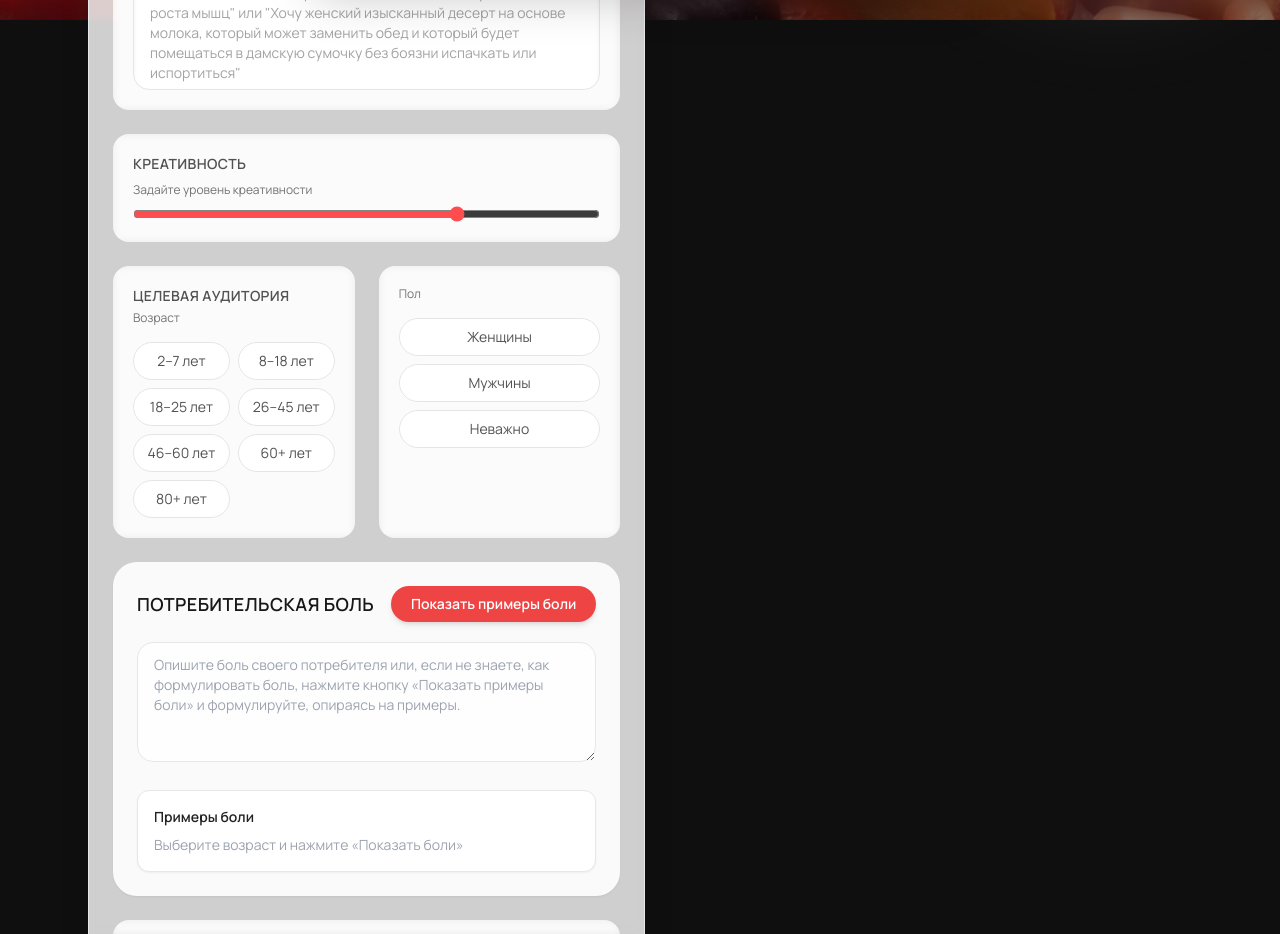
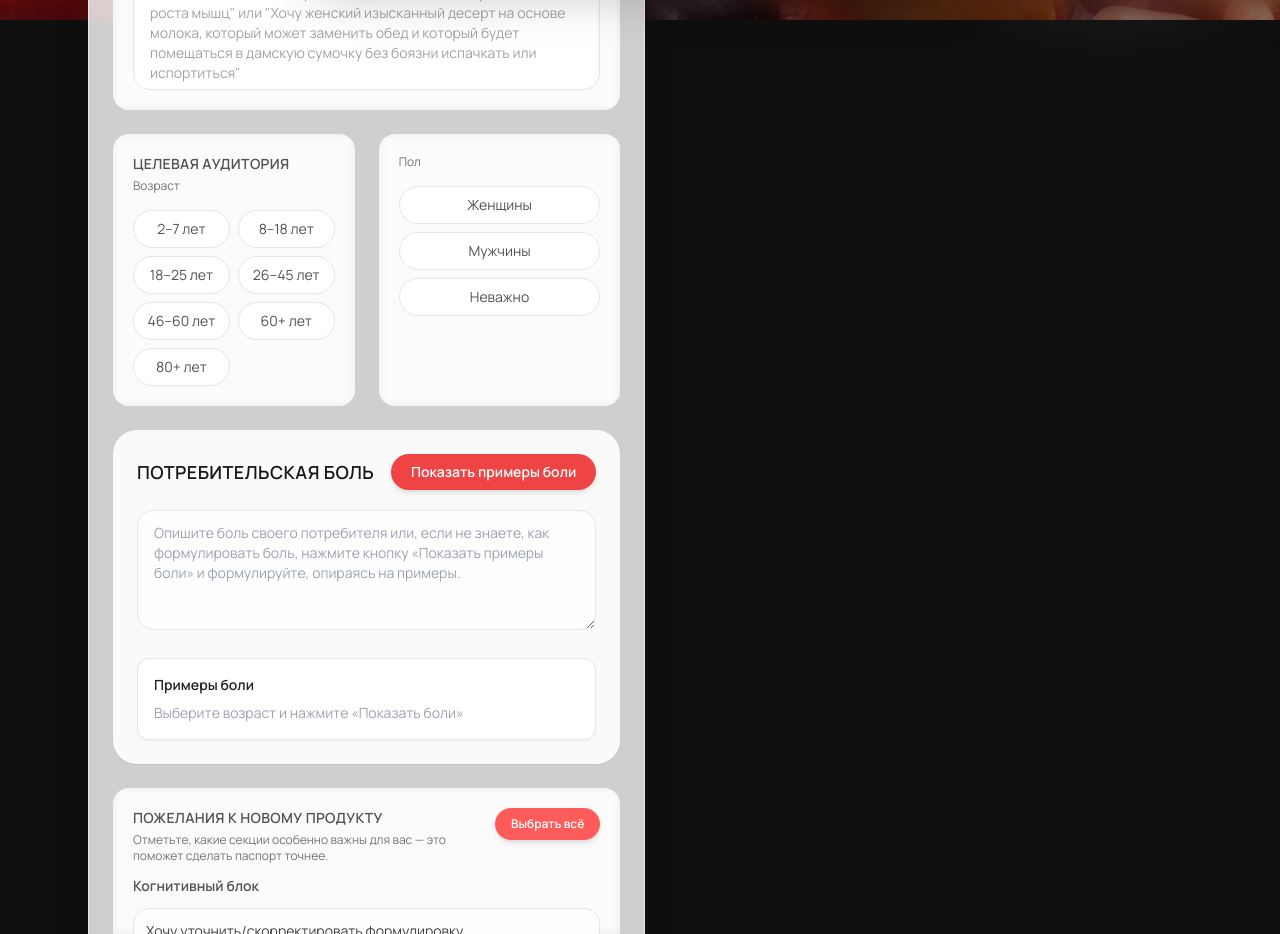
Before and after one commit to nmlugo1996-boop/qwen, a Next.js app: page / in a window 1280 px wide. Shown: the part 780-1714 px from the top of the page. Built offline with nearby package versions, Linux system fonts and the light colour scheme.

Commit message:
Remove creativity slider from generator form

```diff
--- a/components/GeneratorForm.tsx
+++ b/components/GeneratorForm.tsx
@@ -179,7 +179,6 @@ type FormState = {
   name: string;
   comment: string;
   uniqueness: string;
-  temperature: number;
   pain: string;
   audience: AudienceSets;
   diagnostics: Record<string, DiagnosticAnswer>;
@@ -188,7 +187,6 @@ type FormState = {
 type DraftData = {
   header?: DraftHeader;
   comment?: string;
-  temperature?: number;
   diagnostics?: Record<string, DiagnosticAnswer>;
   [key: string]: unknown;
 };
@@ -235,7 +233,6 @@ const createInitialForm = (): FormState => ({
   name: "",
   comment: "",
   uniqueness: "",
-  temperature: 0.7,
   pain: "",
   audience: {
     age: new Set<string>(),
@@ -304,19 +301,15 @@ export default function GeneratorForm({
     const category = header?.category ?? "";
     const preparedCategory = category;
     const audience = parseAudience(header.audience);
-    const rawUniqueness = initialDraft?.uniqueness;
+    const rawUniqueness = (initialDraft as any)?.uniqueness;
     const uniqueness =
       typeof rawUniqueness === "string" ? rawUniqueness : header?.unique ?? "";
     const comment =
       typeof initialDraft?.comment === "string"
         ? initialDraft.comment
-        : typeof initialDraft?.comment === "number"
-        ? String(initialDraft.comment)
+        : typeof (initialDraft as any)?.comment === "number"
+        ? String((initialDraft as any).comment)
         : "";
-    const temperature =
-      typeof initialDraft?.temperature === "number"
-        ? Math.min(1, Math.max(0, initialDraft.temperature))
-        : 0.7;
 
     setForm({
       category: preparedCategory,
@@ -324,10 +317,9 @@ export default function GeneratorForm({
       name: header?.name ?? "",
       comment,
       uniqueness,
-      temperature,
       pain: header?.pain ?? "",
       audience,
-      diagnostics: sanitizeDiagnostics(initialDraft?.diagnostics)
+      diagnostics: sanitizeDiagnostics((initialDraft as any)?.diagnostics)
     });
   }, [initialDraft]);
 
@@ -341,10 +333,6 @@ export default function GeneratorForm({
     () => Array.from(form.audience.group),
     [form.audience.group]
   );
-  const audienceDescription = useMemo(() => {
-    const segments = [...audienceAge, ...audienceGroups];
-    return segments.length ? segments.join(", ") : "";
-  }, [audienceAge, audienceGroups]);
 
   useEffect(() => {
     const ready = Boolean(trimmedCategory) && Boolean(form.pain.trim());
@@ -424,7 +412,7 @@ export default function GeneratorForm({
     }
 
     const ageKey = selectedAge.replace(/\sлет$/u, "");
-    const painsForAge = painsByAge[ageKey as keyof typeof painsByAge] || [];
+    const painsForAge = (painsByAge as any)[ageKey] || [];
 
     setPains(painsForAge);
     setSelectedPains([]);
@@ -476,7 +464,6 @@ export default function GeneratorForm({
             comment: form.comment.trim() || undefined,
             name: form.name.trim() || undefined,
             uniqueness: form.uniqueness.trim() || undefined,
-            temperature: Number(form.temperature),
             diagnostics: form.diagnostics,
             projectId: projectId || undefined
           })
@@ -511,9 +498,11 @@ export default function GeneratorForm({
       form.comment,
       form.name,
       form.pain,
-      form.temperature,
+      form.uniqueness,
+      form.diagnostics,
       onDraftGenerated,
-      projectId
+      projectId,
+      onSubmitStart
     ]
   );
 
@@ -592,33 +581,6 @@ export default function GeneratorForm({
           placeholder='Введите любые пожелание, если есть, например: "Хочу вкусный мясной  батончик, который можно есть после спортзала для роста мышц" или "Хочу женский изысканный десерт на основе молока, который может заменить обед и который будет помещаться в дамскую сумочку без боязни испачкать или испортиться"'
           value={form.comment}
           onChange={(event) => updateField("comment", event.target.value)}
-        />
-      </div>
-
-      <div className="flex flex-col gap-2 rounded-2xl bg-white/60 backdrop-blur-sm p-4 md:p-5">
-        <label
-          className="text-xs md:text-sm font-semibold uppercase tracking-wide text-neutral-600"
-          htmlFor="temperature"
-        >
-          Креативность
-        </label>
-        <p className="text-xs text-neutral-500">
-          Задайте уровень креативности
-        </p>
-        <input
-          id="temperature"
-          type="range"
-          min="0"
-          max="1"
-          step="0.1"
-          value={form.temperature}
-          onChange={(event) =>
-            updateField(
-              "temperature",
-              Number(event.target.value) as FormState["temperature"]
-            )
-          }
-          className="accent-[#ff4d4f]"
         />
       </div>
 
@@ -710,7 +672,6 @@ export default function GeneratorForm({
           onChange={(event) => updateField("pain", event.target.value)}
         />
 
-        {/* Постоянный блок "Сгенерированные боли" */}
         <div className="mt-4 p-4 bg-white rounded-xl shadow-sm border">
           <h3 className="text-sm font-semibold mb-2">Примеры боли</h3>
           {pains.length === 0 ? (
@@ -775,8 +736,7 @@ export default function GeneratorForm({
                     <p className="text-sm text-neutral-700">{question.text}</p>
                     <div className="flex items-center gap-2">
                       {(["yes", "no"] as const).map((option) => {
-                        const isActive =
-                          form.diagnostics[question.id] === option;
+                        const isActive = form.diagnostics[question.id] === option;
                         return (
                           <button
                             key={option}
@@ -786,9 +746,7 @@ export default function GeneratorForm({
                                 ? "bg-[#FF5B5B] text-white shadow-[0_10px_20px_rgba(255,91,91,0.35)]"
                                 : "border border-neutral-200 bg-white/80 text-neutral-600 hover:border-[#ff4d4f]/60 hover:text-[#ff4d4f]"
                             }`}
-                            onClick={() =>
-                              handleDiagnosticAnswer(question.id, option)
-                            }
+                            onClick={() => handleDiagnosticAnswer(question.id, option)}
                           >
                             {option === "yes" ? "Да" : "Нет"}
                           </button>
```
